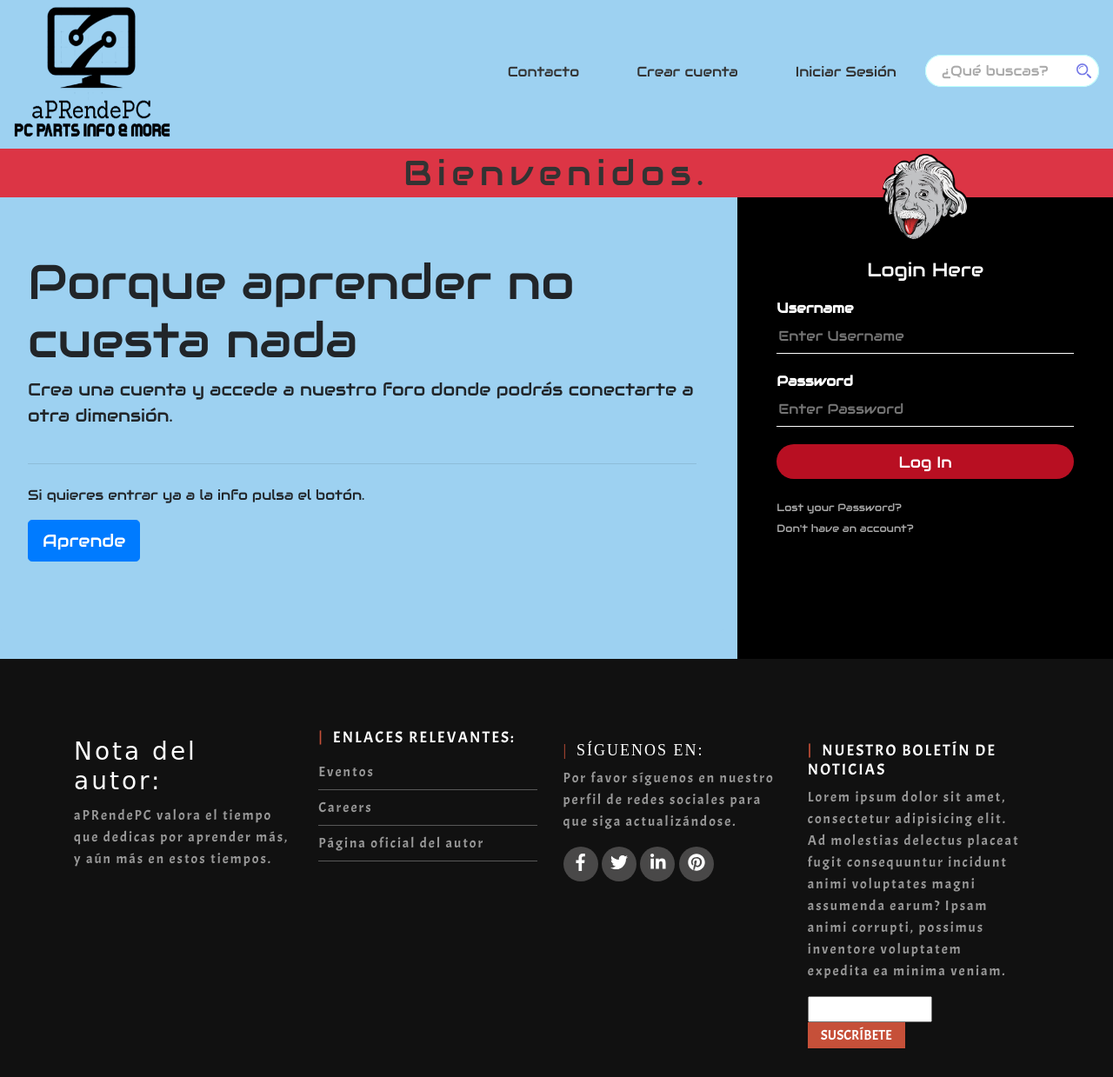
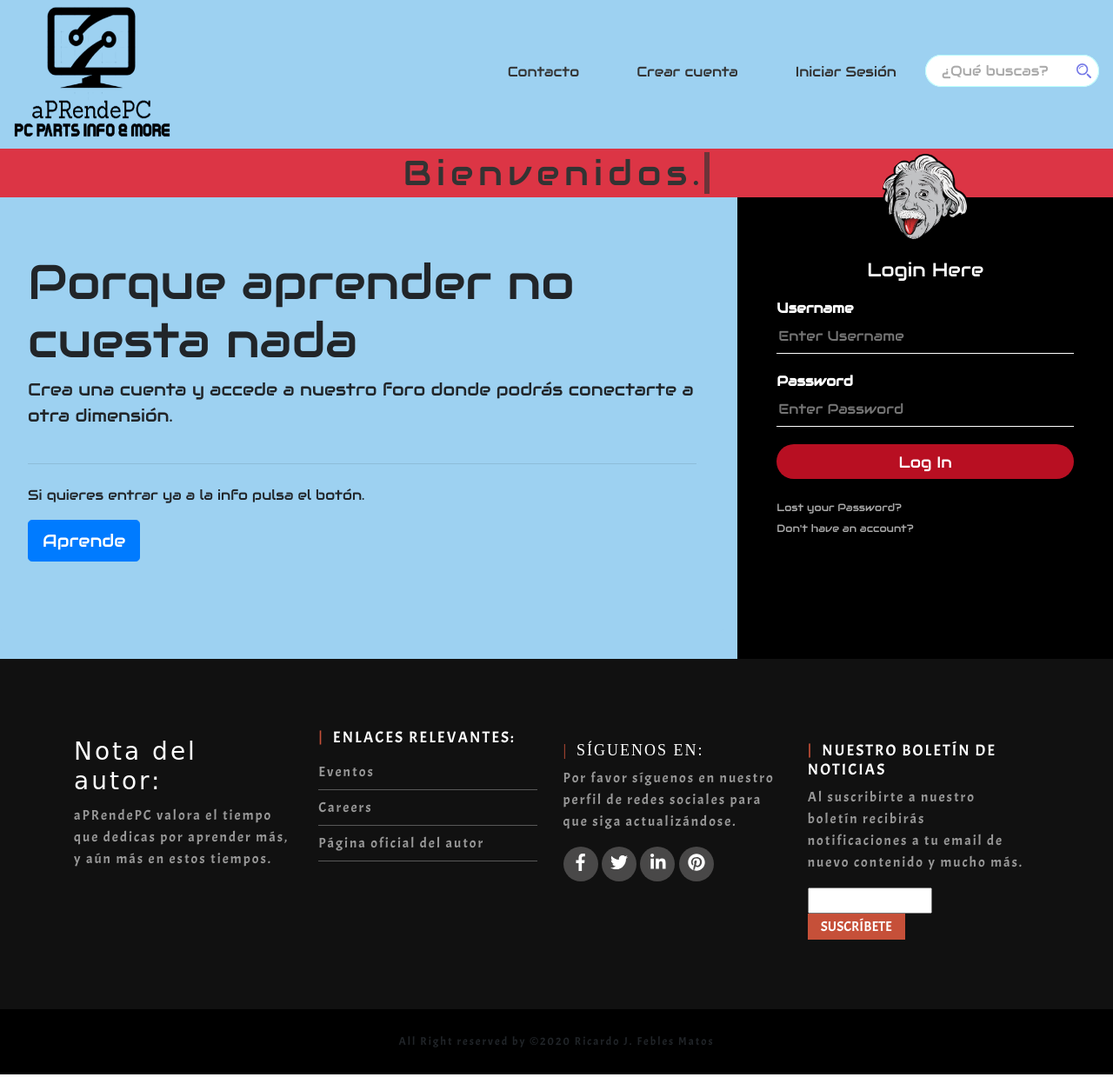
Before and after one commit to ricardofm/aprendepc, a plain HTML site: page index.html in a window 1280 px wide. Shown: the part 5-1244 px from the top of the page at 87% size. Drawn offline with nearby package versions, Linux system fonts and the light colour scheme; a web font is replaced by a local one.

Commit message:
new updates

```diff
--- a/css/styles.css
+++ b/css/styles.css
@@ -203,23 +203,26 @@ nav .navbar-nav li a{
 .typewriter-box {
   text-align: center;
   margin: auto;
-  width: 22em;
+  width: 100%;
 }
 .typewriter {
-display: flex;
+  /* make cursor fit to content */
+display: inline-flex;
 justify-content: center;
+width: auto;
 }
 .typewriter h1 {
   color: #333333;
   font-family: 'Audiowide', cursive;
+  pointer-events: none;
   overflow: hidden; /* Ensures the content is not revealed until the animation */
-  border-right: .15em solid #000; /* The typwriter cursor */
+  border-right: .15em solid #333333; /* The typwriter cursor */
   white-space: nowrap; /* Keeps the content on a single line */
   margin: 0 auto; /* Gives that scrolling effect as the typing happens */
-  letter-spacing: .16em; /* Adjust as needed */
+  letter-spacing: .15em; /* Adjust as needed */
   animation:
     typing 3s steps(12, end),
-    blink-caret .7s step-end infinite;
+    blink-caret .75s /*step-end*/steps(12, end) infinite;
 }
 
 /* The typing effect */
@@ -229,9 +232,9 @@ justify-content: center;
 }
 
 /* The typewriter cursor effect */
-@keyframes blink-caret {
+@-webkit-keyframes blink-caret {
   from, to { border-color: transparent }
-  25% { border-color: #000 }
+  50% { border-color: #333333; }
 }
 
 /*  Title Section*/
@@ -416,6 +419,7 @@ footer h2 {
   text-align: center;
   background: #000;
   line-height: 75px;
+  margin-bottom: 0;
 }
 /* responsive css */
 @media only screen (min-width: 768px) and (max-width: 991px){
--- a/index.html
+++ b/index.html
@@ -156,8 +156,8 @@ Hard Drive, Keyboard, Modem, Monitor, Mouse, NIC, Printer">
           </div>
           <div class="col-md-3 col-sm-6 col-xs-12 segment-four sm-mb-30">
             <h2 class="footer-headings">Nuestro boletín de noticias</h2>
-            <p class="footer-content">Lorem ipsum dolor sit amet, consectetur adipisicing elit. Ad molestias delectus placeat fugit consequuntur incidunt animi voluptates magni assumenda earum? Ipsam animi corrupti, possimus inventore voluptatem
-              expedita ea minima veniam.
+            <p class="footer-content">Al suscribirte a nuestro boletín recibirás notificaciones
+              a tu email de nuevo contenido y mucho más.
             </p>
             <form action="">
               <input type="email">
@@ -167,7 +167,9 @@ Hard Drive, Keyboard, Modem, Monitor, Mouse, NIC, Printer">
         </div>
       </div>
     </div>
-    <p class="footer-bottom-text">All Right reserved by &copy;2020 Ricardo J. Febles Matos</p>
+    <small>
+      <p class="footer-bottom-text">All Right reserved by &copy;2020 Ricardo J. Febles Matos</p>
+    </small>
   </footer>
 </body>
 
```
